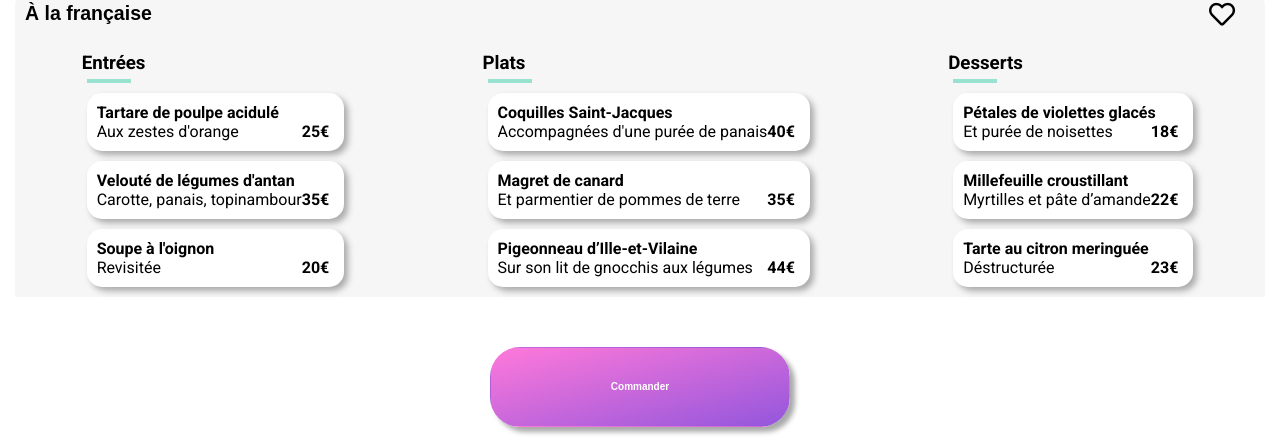
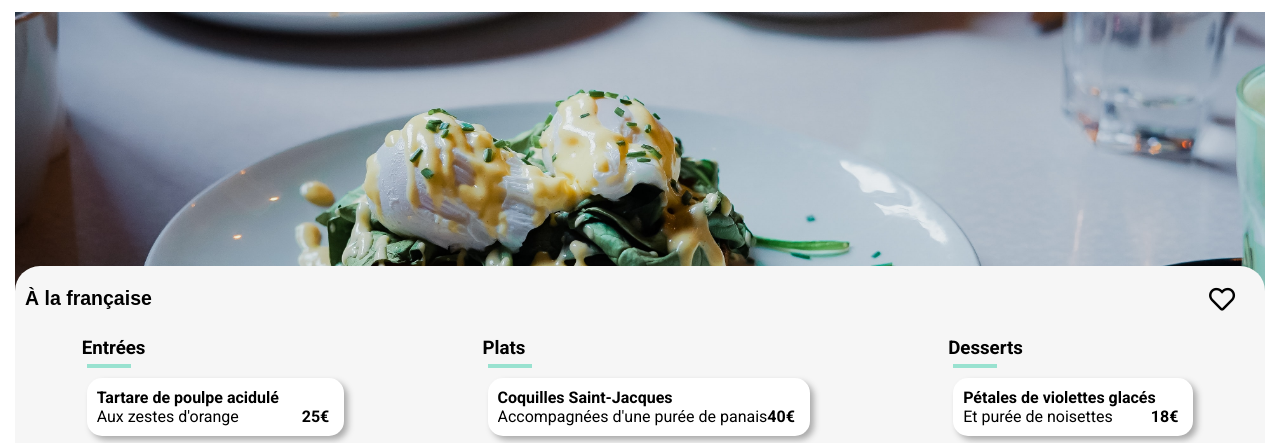
Before and after one commit to Chafik9278/P3_Ohmyfood--Anani, a website: page Pages/a-lafrancaise.html in a window 1280 px wide. Shown: the part 102-545 px from the top of the page. Drawn offline with Linux system fonts and the light colour scheme; the site is published under a folder, as on GitHub Pages, so addresses that start at the root find nothing; a web font is replaced by a local one.

Commit message:
corrections

```diff
--- a/Pages/a-lafrancaise.html
+++ b/Pages/a-lafrancaise.html
@@ -50,7 +50,7 @@
     <main>
       <img
         class="main__img"
-        src="/public/images/restaurants/3_A-la-française.jpg"
+        src="../public/images/restaurants/3_A-la-française.jpg"
         alt="menu a la francaise"
       />
 
@@ -58,7 +58,7 @@
         <div class="menu__title">
           <h2>À la française</h2>
           <!-- /***** Partie COEUR *****/
-            /***** Partie COEUR *****/ -->
+            /*** Partie COEUR *****/ -->
 
           <div class="coeur">
             <span class="coeur__plein"><i class="fas fa-heart"></i></span>
@@ -68,7 +68,7 @@
           </div>
 
           <!-- /***** Partie COEUR *****/
-            /***** Partie COEUR *****/ -->
+            /*** Partie COEUR *****/ -->
         </div>
 
         <div class="all-menu">
```
Also changed, not shown: Pages/delice-dessens.html (+2 -2 lines), Pages/la-noteenchantee.html (+2 -2 lines), Pages/lapalette-dugout.html (+2 -2 lines).
